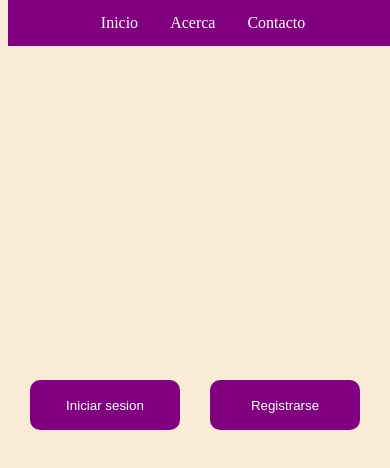
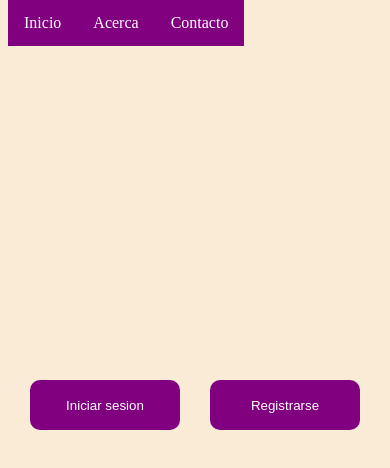
Before and after one commit to LCKEVIN22Z/lckevin22z.github.io, a plain HTML site: page index.html in a window 390 px wide. Drawn offline with Linux system fonts and the light colour scheme.

Commit message:
less lines

```diff
--- a/estilos.css
+++ b/estilos.css
@@ -7,8 +7,22 @@
       /* Centra los elementos del menú verticalmente */
       align-items: center;
     }
+    .nav ul {
+        display: flex;
+        /* Centra los elementos del menú horizontalmente */
+        justify-content: center;
+        /* Centra los elementos del menú verticalmente */
+        align-items: center;
+      }
+
+      .nav li {
+        display: flex;
+        /* Centra los elementos del menú horizontalmente */
+        justify-content: center;
+        /* Centra los elementos del menú verticalmente */
+        align-items: center;
+      }
 }
-
 
 
 
@@ -20,7 +34,7 @@ body {
     background-color: purple;
     position: fixed;
     top: 0;
-    width: 100%;
+    width:max-content;
     z-index: 1;
   }
 
@@ -29,10 +43,12 @@ body {
     margin: 0;
     padding: 0;
     overflow: hidden;
+    width:auto;
   }
 
   .nav li {
     float: left;
+    width:auto;
   }
 
   .nav a {
--- a/index.html
+++ b/index.html
@@ -1,5 +1,7 @@
 <html>
   <head>
+    <script src="respond.min.js"></script>
+    <script src="main.js"></script>
     <!-- Incluye el archivo CSS de un marco de diseño responsive, como Bootstrap o Foundation -->
     <link rel="stylesheet" href="estilos.css">
   </head>
--- /dev/null
+++ b/main.js
@@ -0,0 +1,8 @@
+respond.setup({
+    // Aplica estilos cuando el ancho de pantalla es menor a 600 píxeles
+    "600": {
+      "body": {
+        "font-size": "100px"
+      }
+    }
+  });
```
